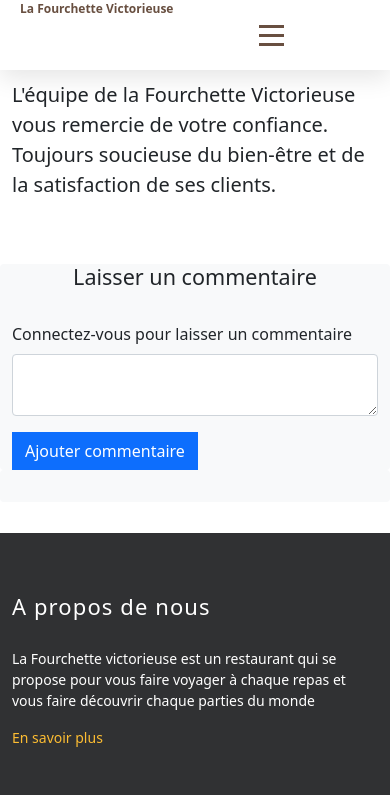
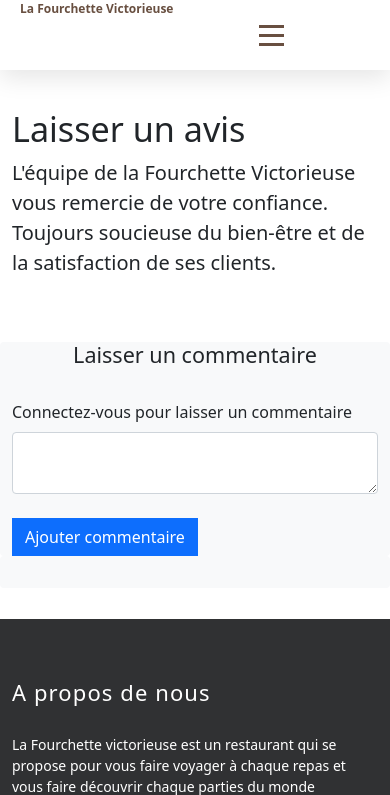
Before and after one commit to ChristopherSaury/ChristopherSaury-projet-certification-christopher-saury, a Symfony app: template templates/review/review.html.twig in a window 390 px wide. Shown: the top 795 px of the page. Run offline with Twig, Linux system fonts and the light colour scheme; the template is opened without the code that fills it, so the values that code supplies are empty; form fields are guessed from the names that the template uses; some libraries are stand-ins or nearby versions.

Commit message:
pages responsive

```diff
--- a/public/asset/css/review.css
+++ b/public/asset/css/review.css
@@ -2,3 +2,12 @@
     background-color: #fff;
     padding: 8% 0;
 }
+.jumbotron{
+    margin-top: 20%;
+}
+
+@media only screen and (max-width: 576px) {
+    .jumbotron{
+        margin-top: 20%;
+    }
+}
--- a/templates/review/review.html.twig
+++ b/templates/review/review.html.twig
@@ -30,7 +30,7 @@
                 {{ form_row(form.content, {'label' : (is_granted('ROLE_USER'))? 'Ajouter un commentaire en tant que ' ~ userPseudo : 'Connectez-vous pour laisser un commentaire' }) }}
               </div>
               <div class="form-group">
-                <input type="submit" value="Ajouter commentaire" class="btn btn-primary rounded-0">
+                <input type="submit" value="Ajouter commentaire" class="mt-2 btn btn-primary rounded-0">
               </div>
               {{ form_end(form) }}
             </form>
--- a/templates/selection/content.html.twig
+++ b/templates/selection/content.html.twig
@@ -2,7 +2,7 @@
           <div class="container">
             <div class="row">
             {% for dish in dishes %}
-              <div class="col-lg-4">
+              <div class="col-lg-4 col-md-6 col-sm-6 selection-row">
                 <div class="dish-card mt-5">
                   <div class="dish-img">
                     <img src="{{ dish.url }}" alt="{{ dish.name }}">
--- a/templates/selection/index.html.twig
+++ b/templates/selection/index.html.twig
@@ -10,8 +10,8 @@
 <section id="dishes">
     <h2 class="text-center mb-5">Nos plats</h2>
       <div class="container-fluid dish-page">
-        <div class="col-lg-3">
-          <p>Catégories</p>
+        <div class="filter-container">
+          <h3 class="mb-3">Catégories</h3>
           <form id="categories-filter">
           {% for category in categories %}
             <p>
@@ -22,7 +22,7 @@
           <input type="hidden" name="page" value="{{ page }}">
         </form>
         </div>
-        <div class="col-lg-9" id="content">
+        <div class="selection-container" id="content">
           {% include "selection/content.html.twig" %}
         </div>
       </div>
```
Also changed, not shown: public/asset/css/selection.css (+26 -0 lines).
